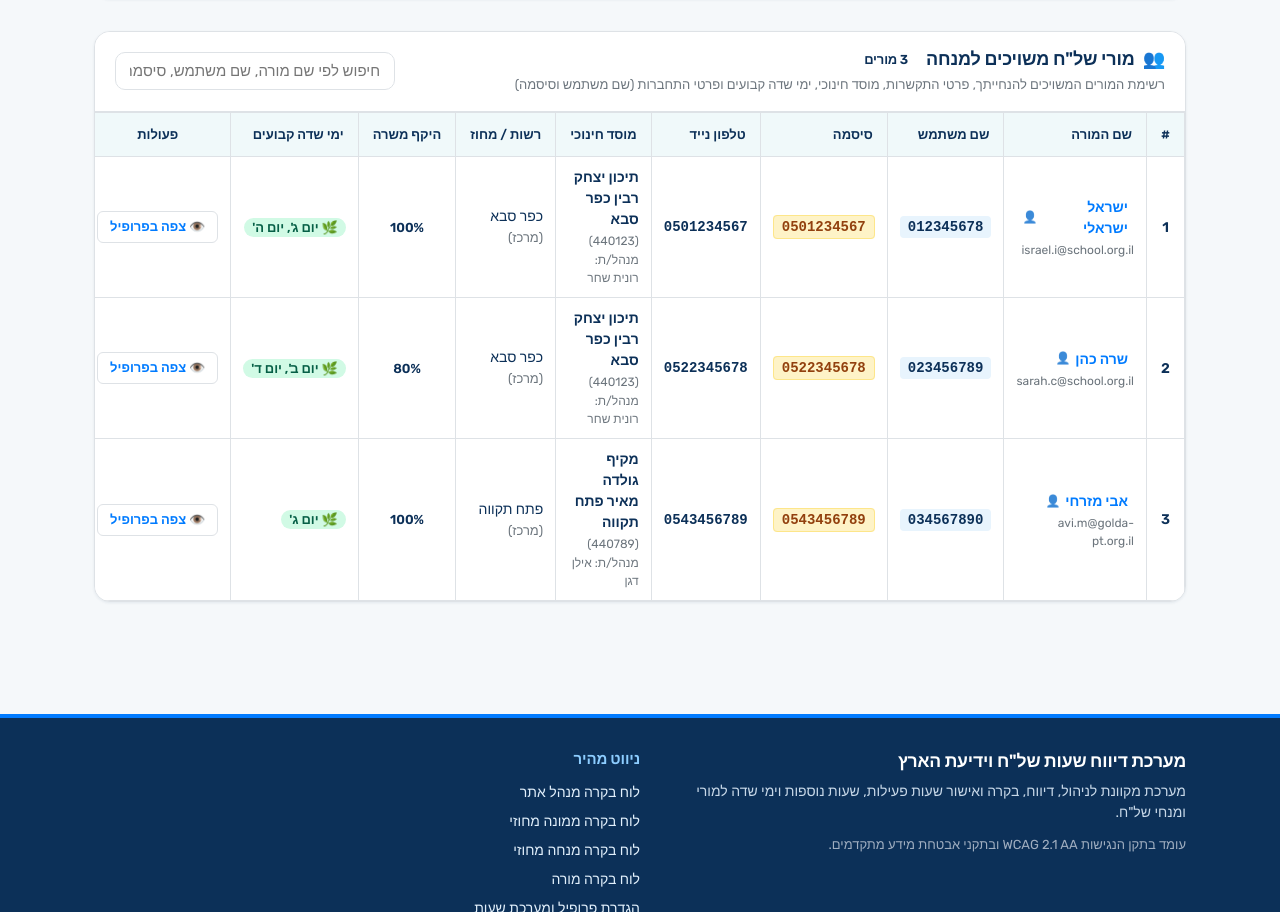
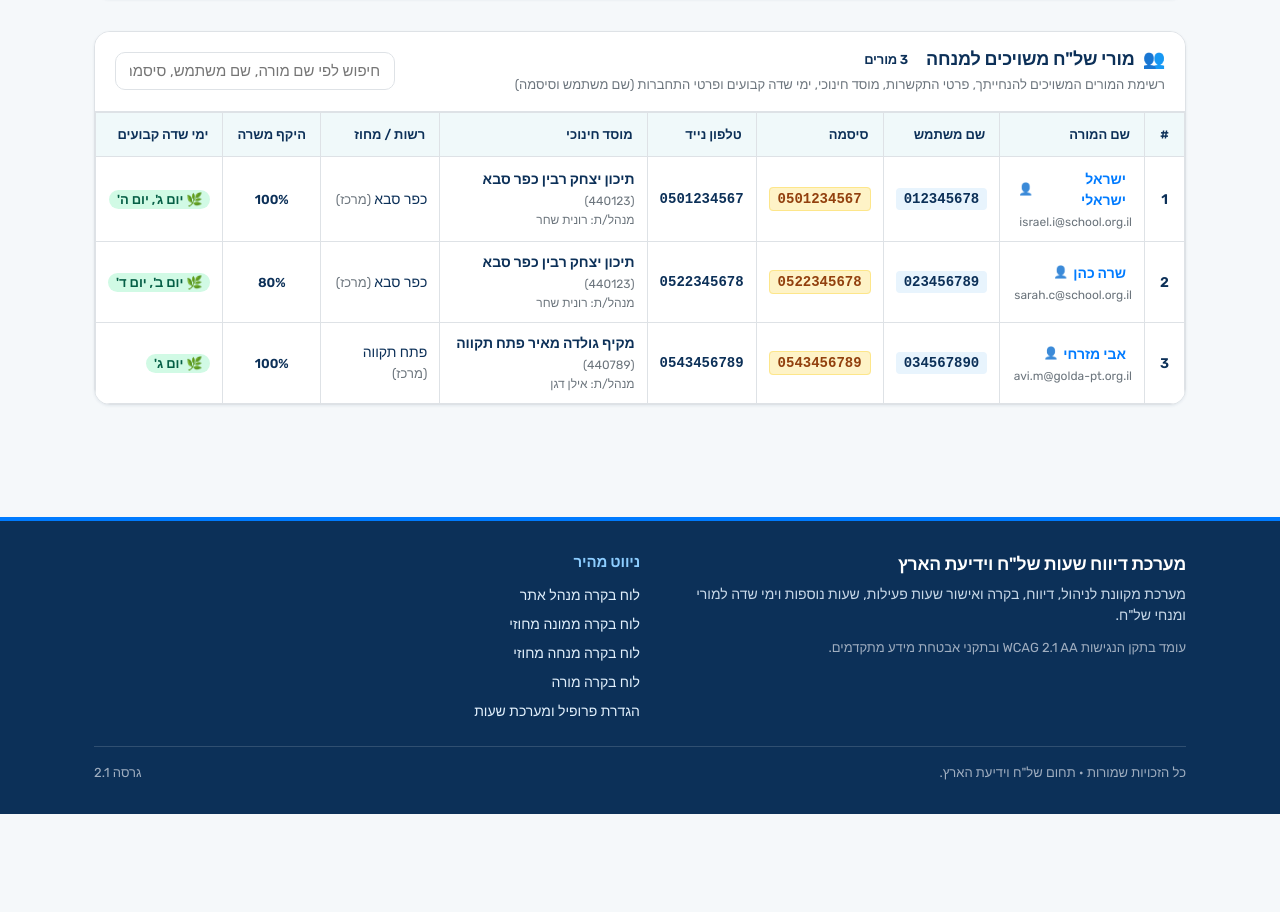
Before and after one commit to yaroncravchik/Shaot, a website: page public/supervisor.html in a window 1280 px wide. Shown: the part 992-1904 px from the top of the page. After the commit the page ends 1806 px from the top, so only its background shows below. Drawn offline with Linux system fonts and the light colour scheme.

Commit message:
Remove actions column from supervisor assigned teachers table

```diff
--- a/public/js/supervisor.js
+++ b/public/js/supervisor.js
@@ -142,7 +142,7 @@ function renderTeachersList(teachers) {
   tbody.innerHTML = '';
 
   if (!teachers || teachers.length === 0) {
-    tbody.innerHTML = `<tr><td colspan="10" class="text-center text-muted p-4">לא נמצאו מורי של"ח משויכים התואמים את החיפוש</td></tr>`;
+    tbody.innerHTML = `<tr><td colspan="9" class="text-center text-muted p-4">לא נמצאו מורי של"ח משויכים התואמים את החיפוש</td></tr>`;
     return;
   }
 
@@ -195,11 +195,6 @@ function renderTeachersList(teachers) {
       </td>
       <td>
         ${fieldDaysHtml}
-      </td>
-      <td style="text-align:center;">
-        <button type="button" class="btn btn-secondary btn-sm" onclick="openTeacherProfileModal('${t.id}')" title="צפייה במערכת השעות ופרטי המורה">
-          👁️ צפה בפרופיל
-        </button>
       </td>
     `;
     tbody.appendChild(tr);
--- a/public/supervisor.html
+++ b/public/supervisor.html
@@ -152,7 +152,6 @@
                 <th>רשות / מחוז</th>
                 <th style="text-align: center;">היקף משרה</th>
                 <th>ימי שדה קבועים</th>
-                <th style="text-align: center;">פעולות</th>
               </tr>
             </thead>
             <tbody id="sup-teachers-tbody">
```
Also changed, not shown: 2 other files.
